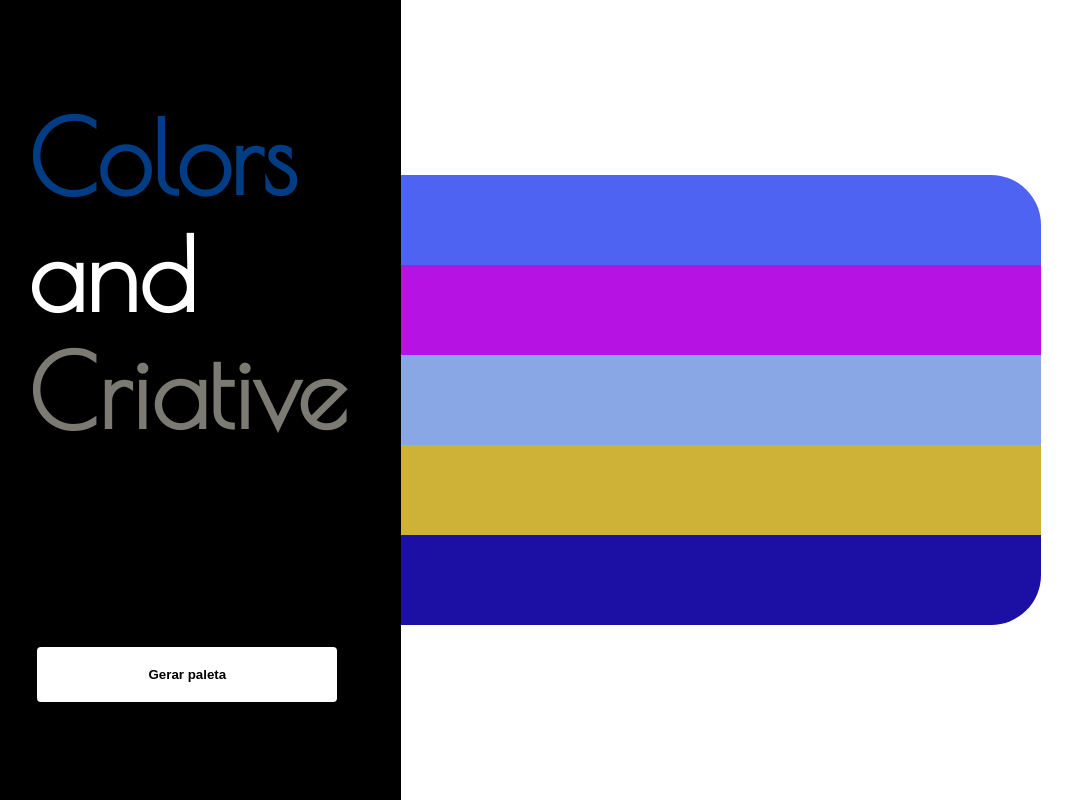
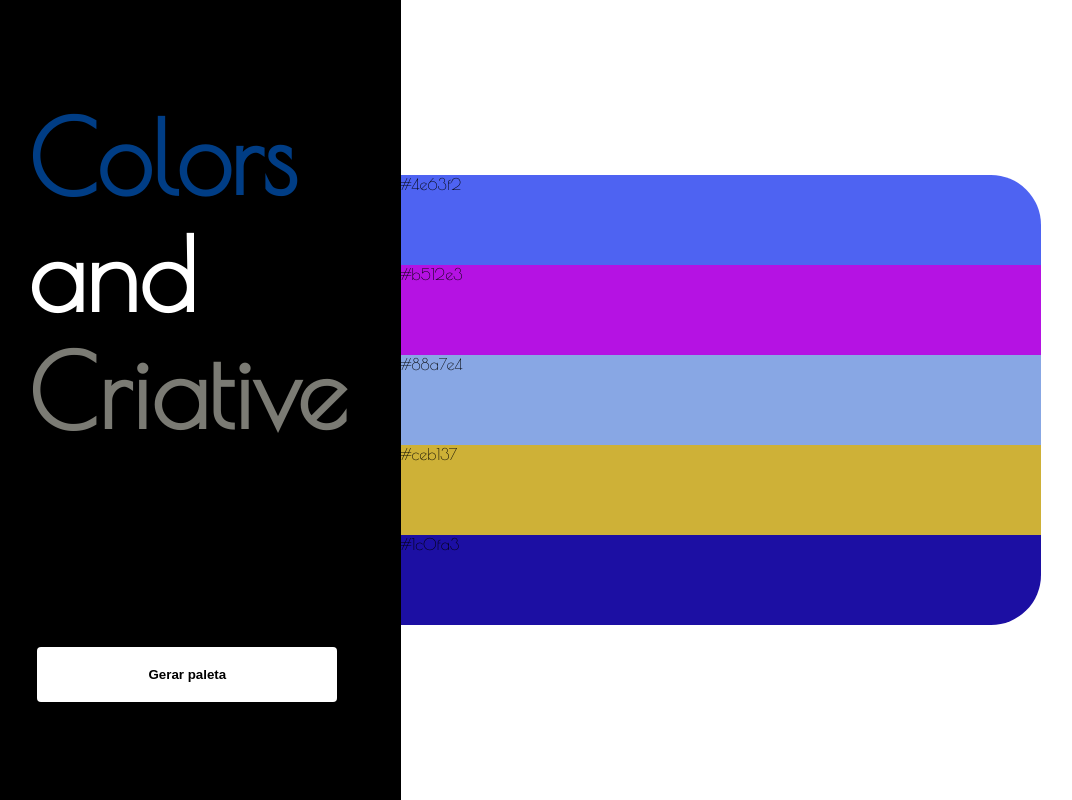
Before and after one commit to LeoGonzaga/colors, a Next.js app: page / in a window 1280 px wide. Shown: the whole page, without its empty margins (26-1098 px from the left). Built offline with nearby package versions, Linux system fonts and the light colour scheme.

Commit message:
corrigindo babel

```diff
--- a/src/screen/home/Home.tsx
+++ b/src/screen/home/Home.tsx
@@ -23,7 +23,6 @@ const HomeScreen = (): JSX.Element => {
     let newColors = [];
     for (let index = 0; index < 5; index++) {
       let color = "#" + ((Math.random() * 0xffffff) << 0).toString(16);
-      console.log(color);
       newColors.push(color);
     }
 
@@ -33,6 +32,8 @@ const HomeScreen = (): JSX.Element => {
   useEffect(() => {
     generetedColors();
   }, []);
+
+
   return (
     <Container>
       <LeftColumn>
@@ -47,8 +48,10 @@ const HomeScreen = (): JSX.Element => {
       </LeftColumn>
       <RightColumn>
         <ColorsContainer>
-          {colors.map((color, index) => (
-            <Colors key={index} color={color} />
+          {colors?.map((color, index) => (
+            <Colors key={index} color={color}>
+              {color}
+            </Colors>
           ))}
         </ColorsContainer>
       </RightColumn>
```
Also changed, not shown: .babelrc (added).
